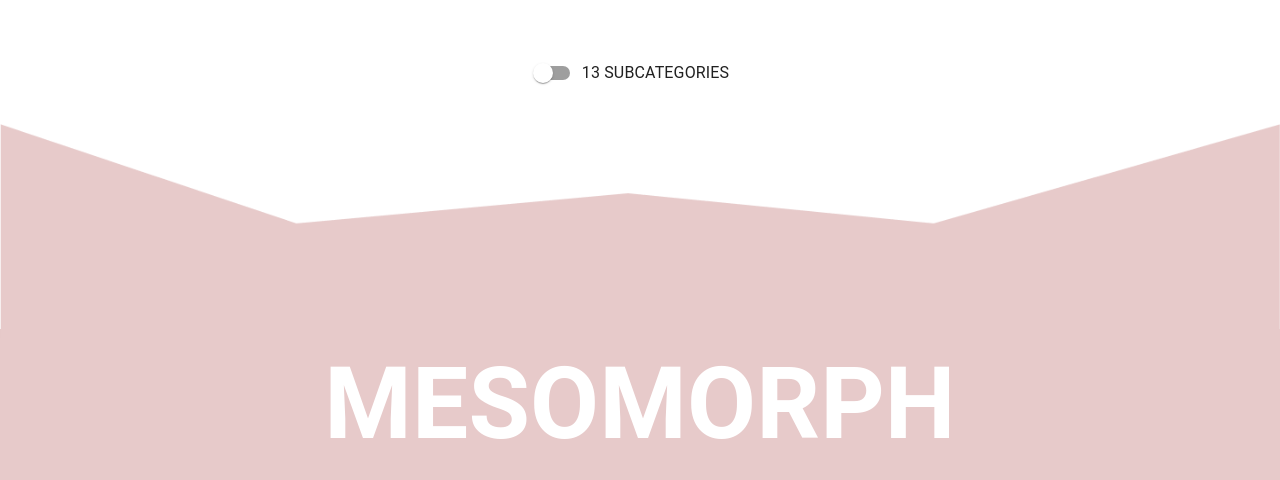
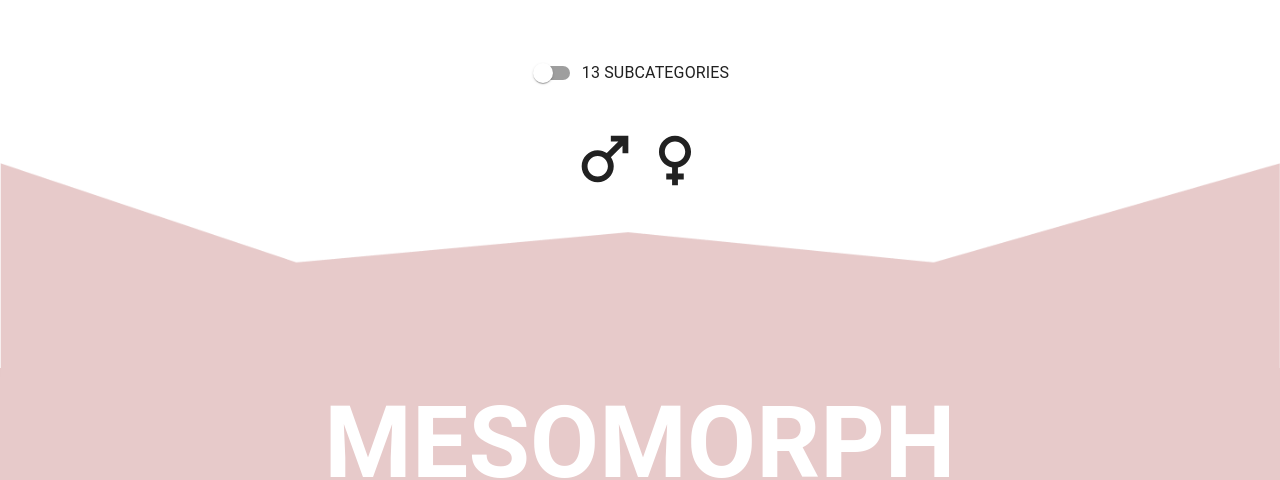
Before and after one commit to walter-clayton/afitpilot-somatotype, a React (Create React App) app in the folder client/: page /Types in a window 1280 px wide. Shown: the part 700-1180 px from the top of the page. Built offline with nearby package versions, Linux system fonts and the light colour scheme.

Commit message:
Add symbol male&feamle

```diff
--- a/client/src/components/CTA/TypesPage.tsx
+++ b/client/src/components/CTA/TypesPage.tsx
@@ -9,6 +9,8 @@ import mesomorpyshape from "../image/mesomorpyshape.png";
 import TypesPage1, { Icategory } from "./TypesPage1";
 import FormControlLabel from "@mui/material/FormControlLabel";
 import Switch from "@mui/material/Switch";
+import FemaleIcon from '@mui/icons-material/Female';
+import MaleIcon from '@mui/icons-material/Male';
 
 const theme = createTheme();
 theme.typography.h1 = {
@@ -338,10 +340,13 @@ const TypesPage = () => {
             label="13 SUBCATEGORIES"
           />
         </Box>
+        <Box mt={4}>
+          <MaleIcon sx={{ fontSize: 70 }} />
+          <FemaleIcon sx={{ fontSize: 70 }} />
+        </Box>
       </Grid>
-
       <ThemeProvider theme={theme}>
-        <Box sx={{ mb: -2 }}>
+        <Box sx={{ mb: -2, mt: "-70px" }}>
           <img src={mesomorpyshape} alt="" style={{ width: "100%" }} />
         </Box>
         <Box ref={section1Ref} sx={{ width: "100%", backgroundColor: "#E7CACA" }}>
@@ -622,7 +627,7 @@ const TypesPage = () => {
           </Grid>
         </Box>
         {/* fifth grid */}
-        <Box ref={section5Ref} sx={{ width: "100%", backgroundColor: "#A0CBDA" }}>
+        <Box ref={section5Ref} sx={{ width: "100%", backgroundColor: "#CFE5EC" }}>
           <Typography
             variant="h2"
             sx={{ color: "white", textAlign: "center", mb: 2 }}
```
Also changed, not shown: client/src/components/image/material-symbols_female.svg (added), client/src/components/image/material-symbols_male.svg (added).
